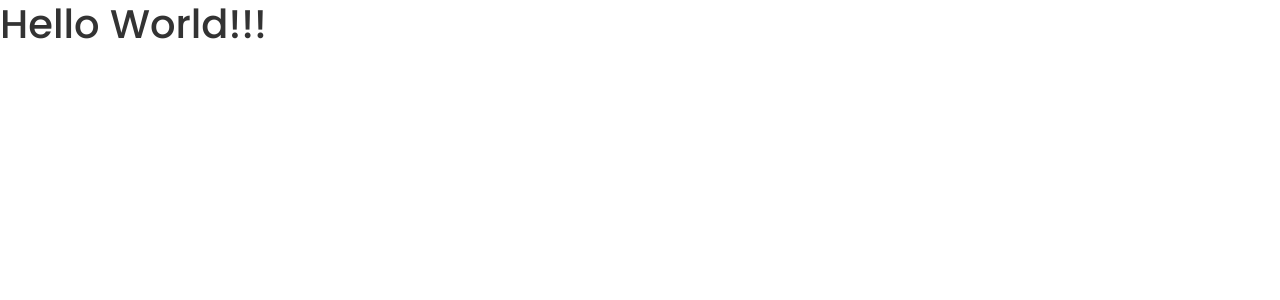
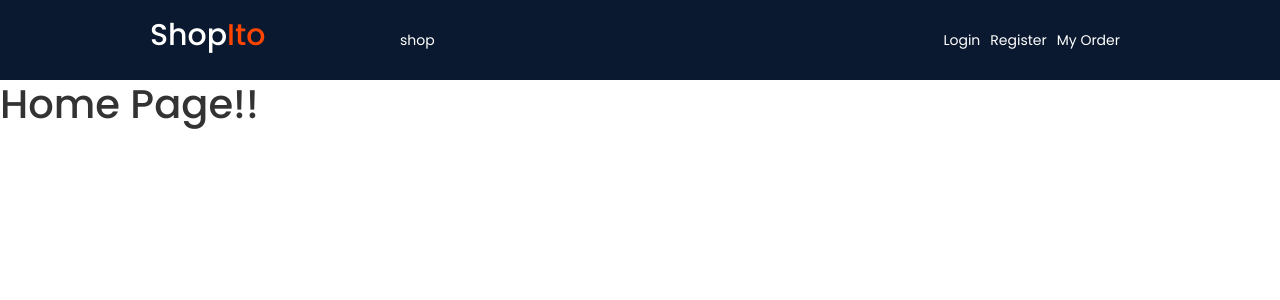
Before and after one commit to AbhishekKhangare21/Shopito-MERN, a React (Create React App) app in the folder frontend/: page / in a window 1280 px wide. Shown: the top 300 px of the page. Built offline with nearby package versions, Linux system fonts and the light colour scheme.

Commit message:
add navlink

```diff
--- a/frontend/src/App.js
+++ b/frontend/src/App.js
@@ -1,10 +1,16 @@
 import React from "react";
+import { BrowserRouter, Route, Routes } from "react-router-dom";
+import Home from "./pages/home/Home";
+import Header from "./components/header/Header";
 
 const App = () => {
   return (
-    <div>
-      <h1>Hello World!!!</h1>
-    </div>
+    <BrowserRouter>
+      <Header />
+      <Routes>
+        <Route path="/" element={<Home />} />
+      </Routes>
+    </BrowserRouter>
   );
 };
 
--- /dev/null
+++ b/frontend/src/components/header/Header.js
@@ -0,0 +1,49 @@
+import React from "react";
+import styles from "./Header.module.scss";
+import { Link, NavLink } from "react-router-dom";
+
+// this is called js wrapper
+const logo = (
+  <div className={styles.logo}>
+    <Link to="/">
+      <h2>
+        Shop<span>Ito</span>
+      </h2>
+    </Link>
+  </div>
+);
+const activeLink = ({ isActive }) => (isActive ? `${styles.active}` : "");
+
+const Header = () => {
+  return (
+    <header>
+      <div className={styles.header}>
+        {logo}
+        <nav>
+          <ul>
+            <li>
+              <NavLink to="/shop" className={activeLink}>
+                shop
+              </NavLink>
+            </li>
+          </ul>
+          <div className={styles["header-right"]}>
+            <span className={styles.links}>
+              <NavLink to={"login"} className={activeLink}>
+                Login
+              </NavLink>
+              <NavLink to={"register"} className={activeLink}>
+                Register
+              </NavLink>
+              <NavLink to={"order-history"} className={activeLink}>
+                My Order
+              </NavLink>
+            </span>
+          </div>
+        </nav>
+      </div>
+    </header>
+  );
+};
+
+export default Header;
--- /dev/null
+++ b/frontend/src/components/header/Header.module.scss
@@ -0,0 +1,229 @@
+.fixed {
+  width: 100%;
+  position: fixed;
+  top: 0;
+  transition: all 0.5s;
+  z-index: 9;
+}
+
+header {
+  width: 100%;
+  background-color: var(--dark-blue);
+  color: #fff;
+
+  .header {
+    width: 100%;
+    height: 8rem;
+    max-width: 1000px;
+    margin: 0 auto;
+    padding: 1rem;
+    display: flex;
+    justify-content: space-between;
+    align-items: center;
+    position: relative;
+  }
+
+  .logo a h2 {
+    width: 25%;
+    color: #fff;
+    cursor: pointer;
+    span {
+      color: orangered;
+    }
+  }
+
+  nav {
+    width: 75%;
+    display: flex;
+    justify-content: space-between;
+    ul {
+      display: flex;
+      justify-content: space-between;
+      list-style: none;
+
+      .logo-mobile {
+        display: none;
+      }
+
+      li {
+        margin: 0 5px;
+        a {
+          color: #fff;
+          &:hover {
+            color: orangered;
+          }
+        }
+      }
+    }
+  }
+
+  .header-right {
+    display: flex;
+
+    .cart a {
+      display: flex;
+      color: #fff;
+      position: relative;
+      &:hover {
+        color: orangered;
+      }
+      &.active {
+        color: var(--color-danger);
+      }
+      p {
+        position: absolute;
+        top: -1rem;
+        right: -1rem;
+        font-weight: 500;
+      }
+    }
+
+    span {
+      margin: 0 5px;
+
+      p {
+        color: #fff;
+      }
+    }
+
+    .links a {
+      margin: 0 5px;
+      color: #fff;
+      &:hover {
+        color: orangered;
+      }
+      &.active {
+        color: var(--color-danger);
+      }
+    }
+  }
+
+  .menu-icon {
+    cursor: pointer;
+    display: none;
+  }
+
+  @media screen and (max-width: 800px) {
+    nav {
+      display: block;
+      position: absolute;
+      top: 0;
+      left: 0;
+      width: 50%;
+      height: 100vh;
+      background-color: var(--dark-blue);
+      padding: 1rem;
+      z-index: 999;
+      transform: translateX(-200%);
+      transition: all 0.3s;
+
+      .nav-wrapper {
+        position: absolute;
+        top: 0;
+        right: 0;
+        width: 100%;
+        height: 100vh;
+        background-color: rgba(0, 0, 0, 0.5);
+        transform: translateX();
+        transition: all 0.3s;
+      }
+
+      .show-nav-wrapper {
+        transform: translateX(100%);
+      }
+
+      ul {
+        display: block;
+        .logo-mobile {
+          display: flex;
+          justify-content: space-between;
+          align-items: center;
+          > * {
+            cursor: pointer;
+          }
+        }
+        li {
+          padding: 5px 0;
+          border-bottom: 1px solid #333;
+          a {
+            display: block;
+          }
+        }
+      }
+
+      .header-right {
+        display: block;
+        .cart {
+          // display: block;
+          // padding: 5px 0;
+          border-bottom: 1px solid #333;
+          // a {
+          //   position: relative;
+          //   p {
+          //     position: absolute;
+          //     top: -1rem;
+          //     left: 5rem;
+          //     font-weight: 500;
+          //   }
+          // }
+        }
+
+        .links {
+          display: block;
+          a {
+            display: block;
+            margin: 0;
+            padding: 5px 0;
+            border-bottom: 1px solid #333;
+          }
+        }
+      }
+    }
+    .cart {
+      display: block;
+      padding: 5px 0;
+      // border-bottom: 1px solid #333;
+      a {
+        color: #fff;
+        position: relative;
+        &:hover {
+          color: orangered;
+        }
+        p {
+          position: absolute;
+          top: -1rem;
+          left: 5rem;
+          font-weight: 500;
+          color: #fff;
+        }
+      }
+    }
+    .show-nav {
+      transform: translateX(0);
+    }
+    .hide-nav {
+      transform: translateX(-200%);
+    }
+    .menu-icon {
+      display: flex;
+      > * {
+        margin-left: 2rem;
+      }
+    }
+  }
+}
+
+.active {
+  position: relative;
+  color: var(--color-danger);
+}
+
+.active::after {
+  content: "";
+  position: absolute;
+  left: 0;
+  bottom: -3px;
+  width: 100%;
+  height: 2px;
+  background-color: #fff;
+}
--- /dev/null
+++ b/frontend/src/pages/home/Home.js
@@ -0,0 +1,7 @@
+import React from "react";
+
+const Home = () => {
+  return <h1>Home Page!!</h1>;
+};
+
+export default Home;
```
